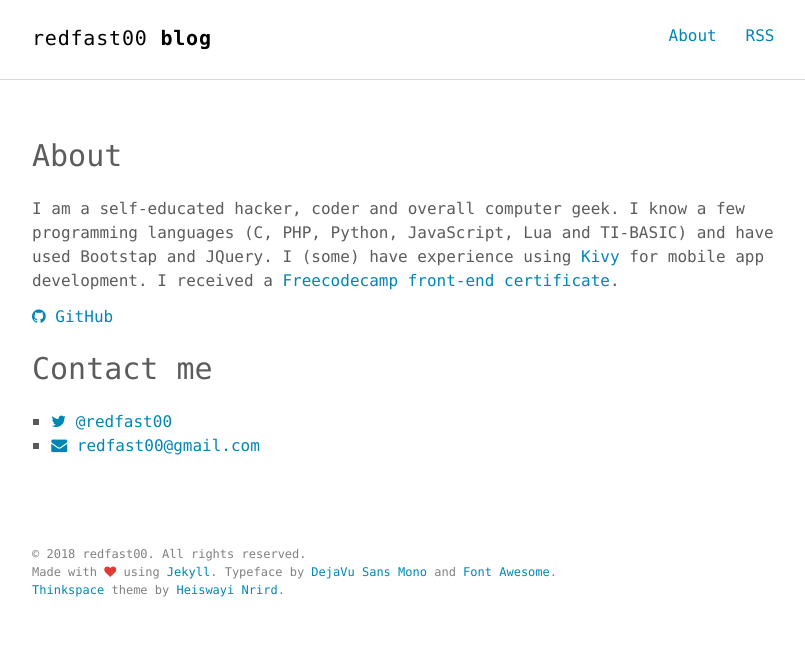
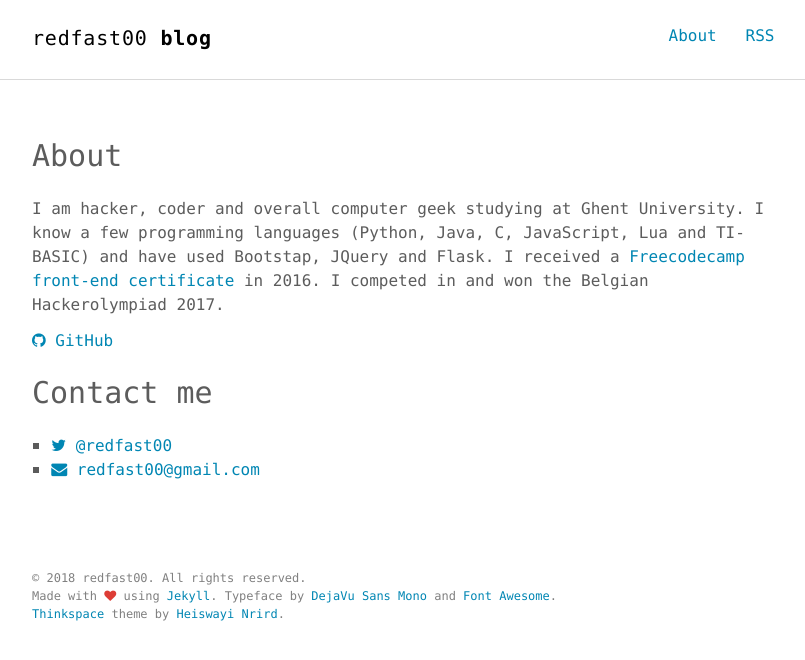
Before and after one commit to redfast00/redfast00.github.io, a Jekyll site: the page built from about.md, in a window 1280 px wide. Shown: the top 660 px of the page, without its empty margins (232-1037 px from the left). Built offline with Jekyll 4.4.1, drawn with Linux system fonts in a browser that asks for light colours.

Commit message:
Updated about.md

```diff
--- a/about.md
+++ b/about.md
@@ -4,9 +4,9 @@ title: About
 permalink: /about/
 ---
 
-I am a self-educated hacker, coder and overall computer geek.
-I know a few programming languages (C, PHP, Python, JavaScript, Lua and TI-BASIC) and have used Bootstap and JQuery.
-I (some) have experience using <a href="https://kivy.org">Kivy</a> for mobile app development. I received a <a href="https://freecodecamp.com/redfast00/front-end-certification">Freecodecamp front-end certificate</a>.
+I am hacker, coder and overall computer geek studying at Ghent University.
+I know a few programming languages (Python, Java, C, JavaScript, Lua and TI-BASIC) and have used Bootstap, JQuery and Flask.
+I received a <a href="https://freecodecamp.com/redfast00/front-end-certification">Freecodecamp front-end certificate</a> in 2016. I competed in and won the Belgian Hackerolympiad 2017.
 
   <a target="_blank" href="http://github.com/redfast00"><i class="fa fa-github"></i> GitHub</a>
 
```
